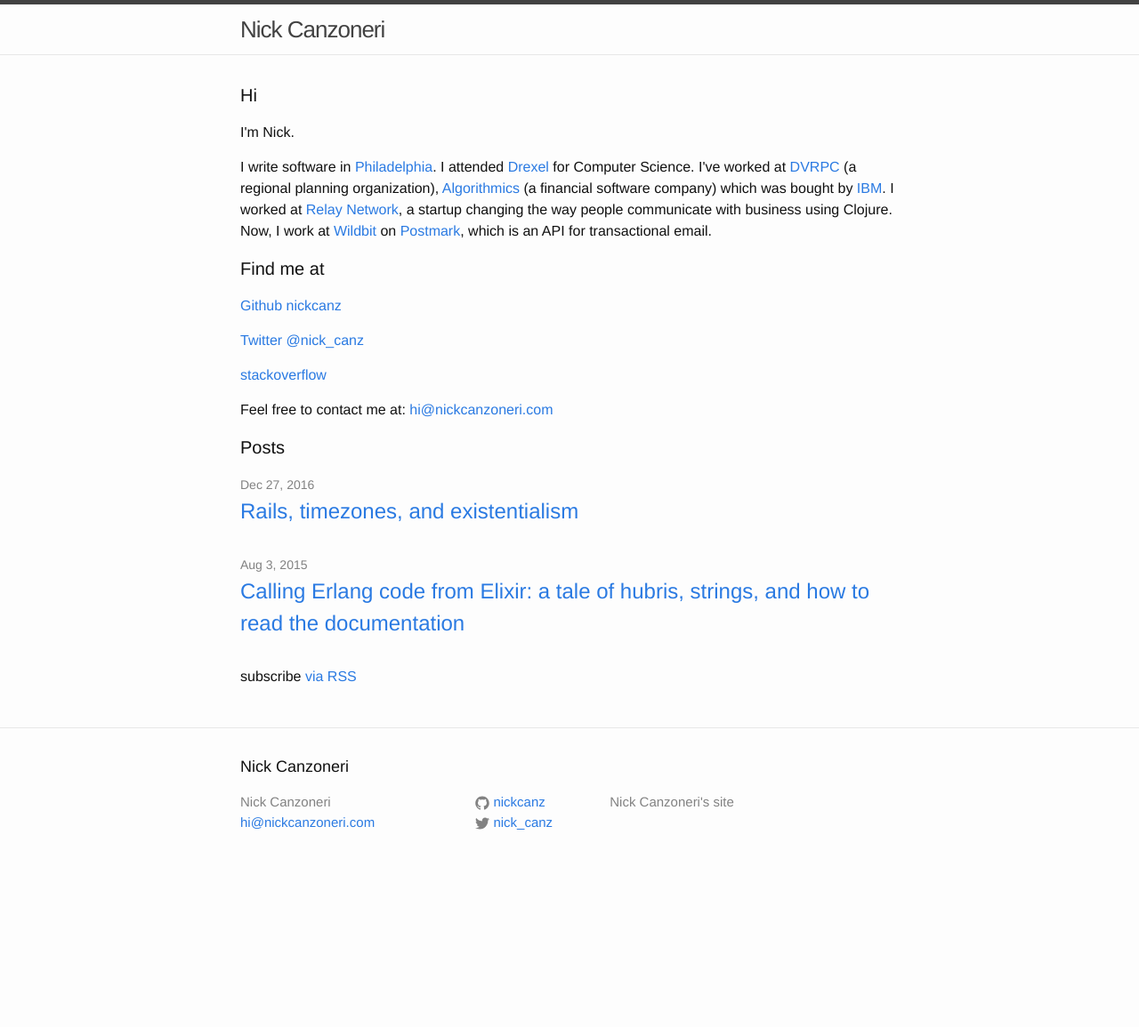
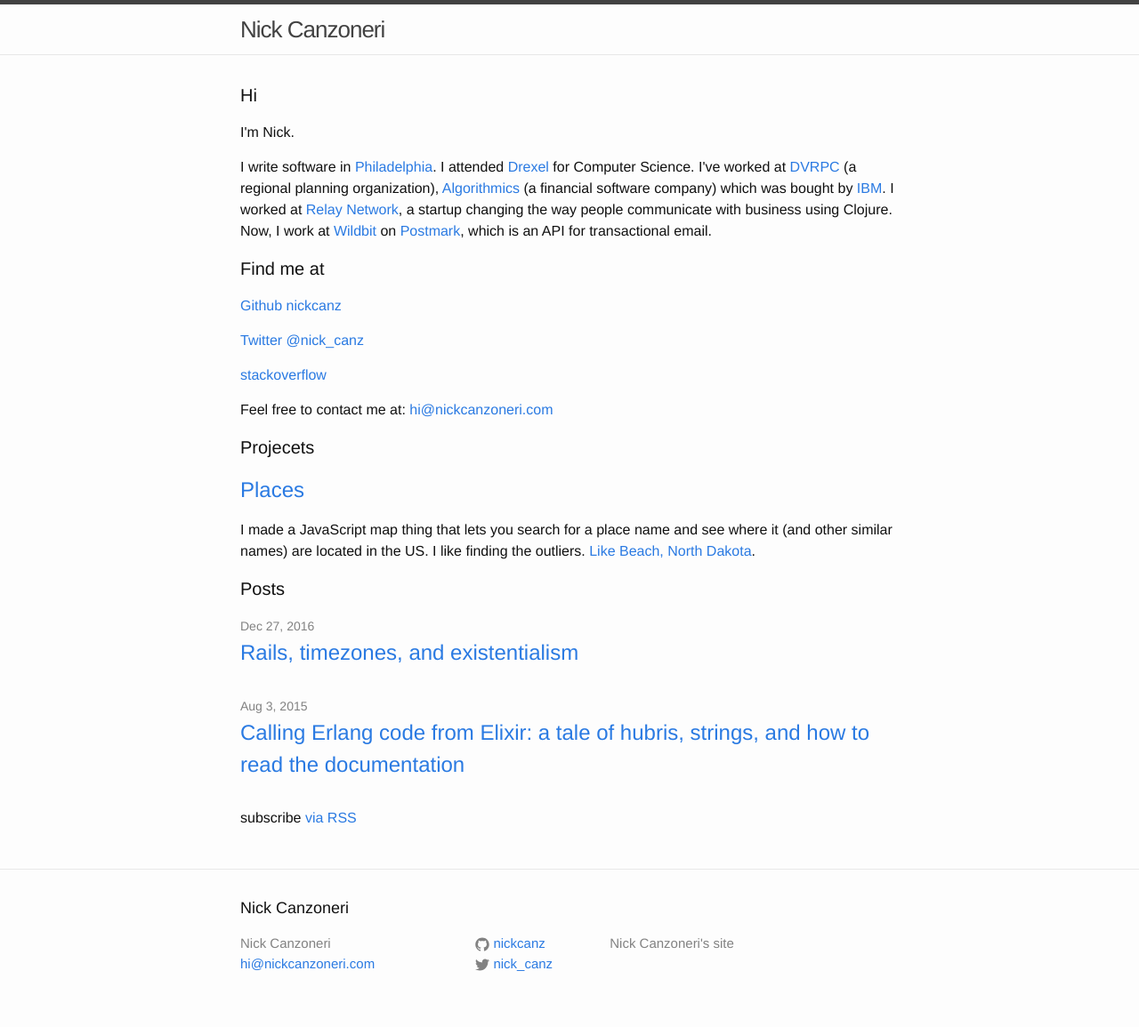
Before and after one commit to nickcanz/nickcanz.github.com, a Jekyll site: the page built from index.html, in a window 1280 px wide. Shown: the whole page at 89% size. Built offline with Jekyll 4.4.1, drawn with Linux system fonts in a browser that asks for light colours; before the commit the page ends 996 px from its top, so only the background shows below that.

Commit message:
Add Places project to the homepage

```diff
--- a/index.html
+++ b/index.html
@@ -12,6 +12,10 @@
   <p><a href="http://www.twitter.com/nick_canz">Twitter @nick_canz</a></p>
   <p><a href="http://stackoverflow.com/users/282975/nick-canzoneri">stackoverflow</a></p>
   <p>Feel free to contact me at: <a href="mailto:hi@nickcanzoneri.com">hi@nickcanzoneri.com</a></p>
+
+  <h1 class="page-heading">Projecets</h1>
+  <h2><a href="http://nickcanzoneri.com/places">Places</a></h2>
+  <p>I made a JavaScript map thing that lets you search for a place name and see where it (and other similar names) are located in the US. I like finding the outliers. <a href="http://nickcanzoneri.com/places/#beach">Like Beach, North Dakota</a>.
 
   <h1 class="page-heading">Posts</h1>
 
```
